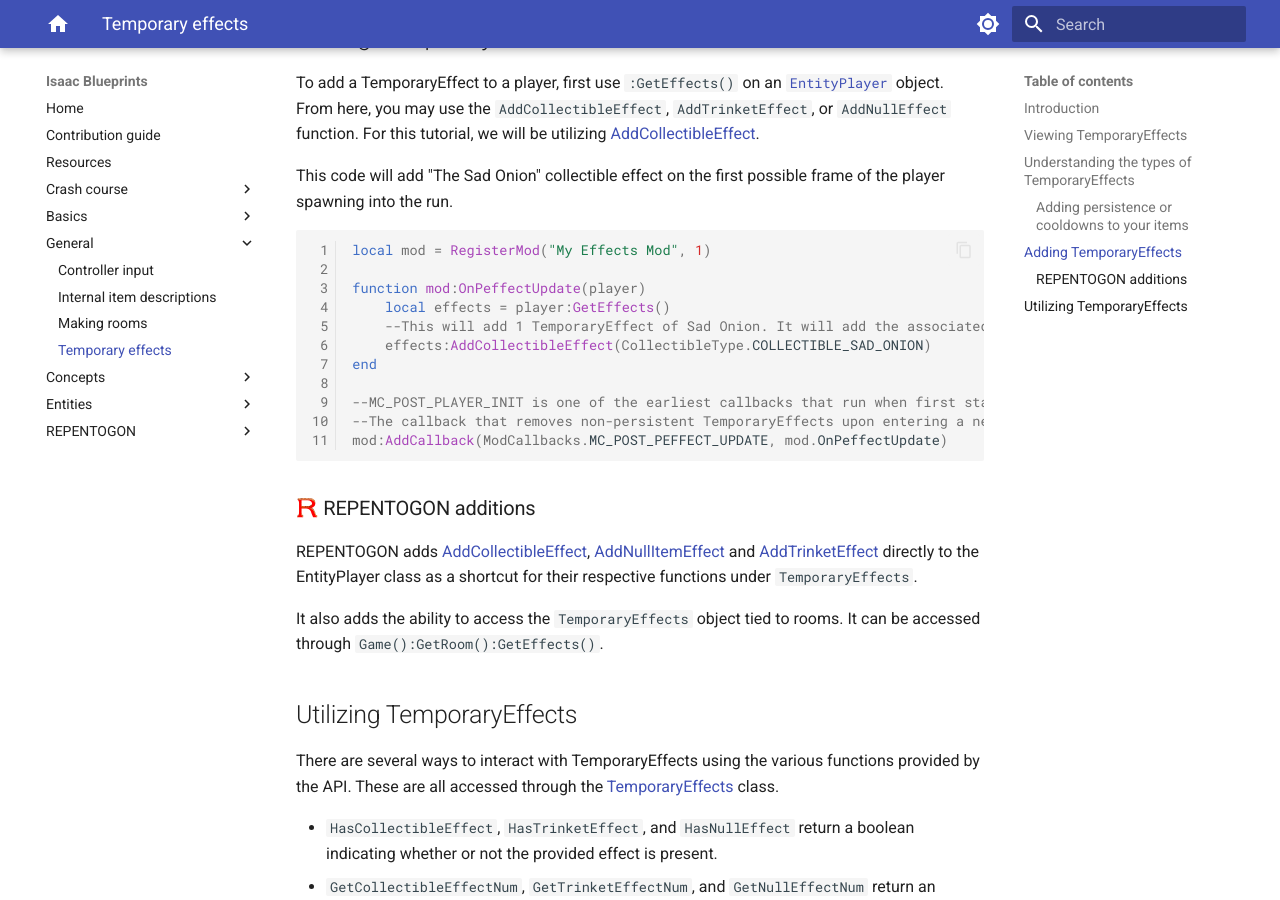
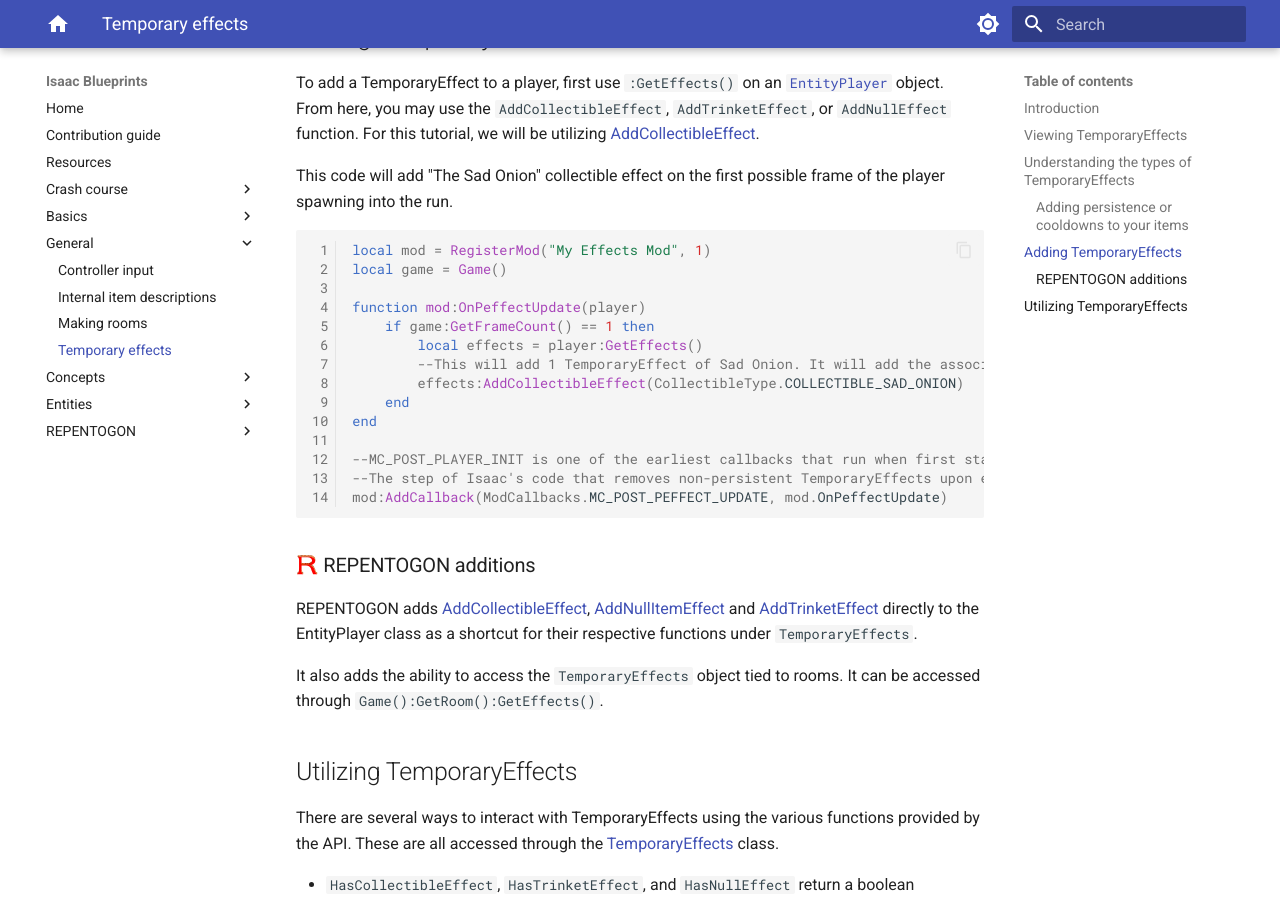
Before and after one commit to catinsurance/IsaacBlueprints, an MkDocs documentation site: the page built from docs/tutorials/general/temporary_effects.md, in a window 1280 px wide and 900 px high, scrolled down 3188 px. Built offline with MkDocs 1.6.1 and Material for MkDocs 9.7.7, drawn with Linux system fonts in a browser that asks for light colours; comment, search, counter and statistics services are not loaded.

Commit message:
Forgot to add actually checking the Game's FrameCount

````diff
--- a/docs/tutorials/general/temporary_effects.md
+++ b/docs/tutorials/general/temporary_effects.md
@@ -60,15 +60,18 @@
 This code will add "The Sad Onion" collectible effect on the first possible frame of the player spawning into the run.
 ```Lua
 local mod = RegisterMod("My Effects Mod", 1)
+local game = Game()
 
 function mod:OnPeffectUpdate(player)
-	local effects = player:GetEffects()
-	--This will add 1 TemporaryEffect of Sad Onion. It will add the associated costume by default while the game manually accounts for increasing your tears stat if you have the effect.
-	effects:AddCollectibleEffect(CollectibleType.COLLECTIBLE_SAD_ONION)
+	if game:GetFrameCount() == 1 then
+		local effects = player:GetEffects()
+		--This will add 1 TemporaryEffect of Sad Onion. It will add the associated costume by default while the game manually accounts for increasing your tears stat if you have the effect.
+		effects:AddCollectibleEffect(CollectibleType.COLLECTIBLE_SAD_ONION)
+	end
 end
 
---MC_POST_PLAYER_INIT is one of the earliest callbacks that run when first starting or continuing a run, so most others run after it.
---The callback that removes non-persistent TemporaryEffects upon entering a new room is one of them, meaning we must add it afterwards.
+--MC_POST_PLAYER_INIT is one of the earliest callbacks that run when first starting or continuing a run, so lots of other processes run after it.
+--The step of Isaac's code that removes non-persistent TemporaryEffects upon entering a new room is one of them, meaning we must add it afterwards.
 mod:AddCallback(ModCallbacks.MC_POST_PEFFECT_UPDATE, mod.OnPeffectUpdate)
 ```
 
````
